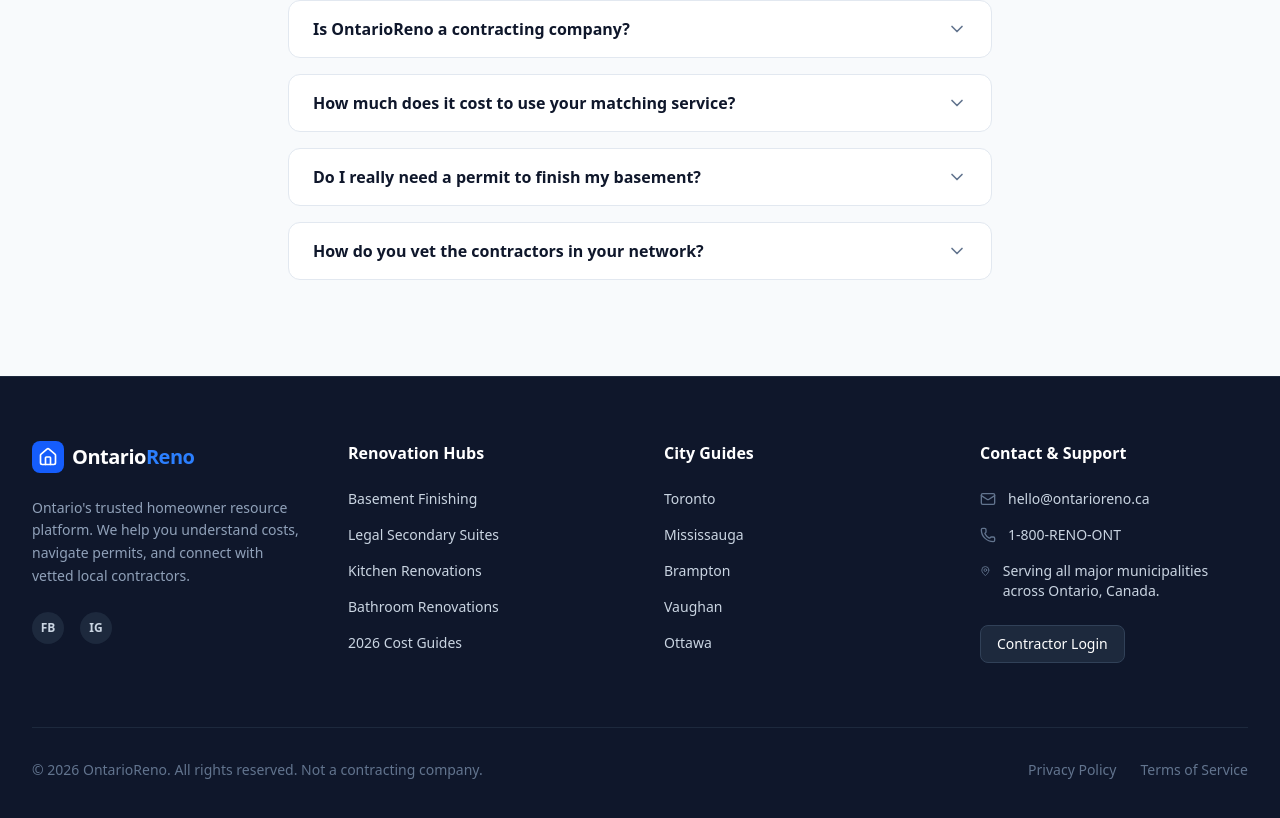
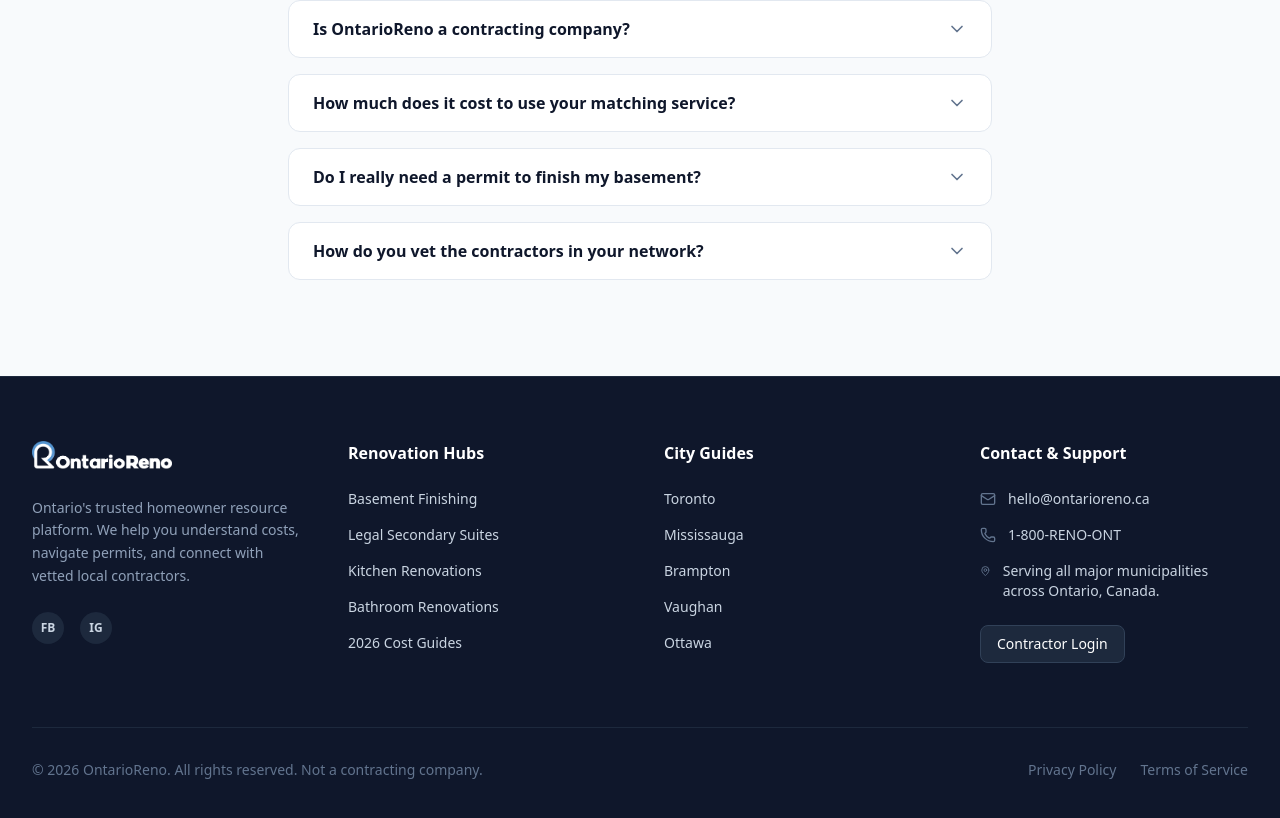
Before and after one commit to mapsforfield/ontarioreno, a React (Vite) app: page / in a window 1280 px wide. Shown: the part 3959-4777 px from the top of the page. Built offline with nearby package versions, Linux system fonts and the light colour scheme.

Commit message:
Update Footer.tsx

```diff
--- a/src/components/Footer.tsx
+++ b/src/components/Footer.tsx
@@ -1,5 +1,5 @@
 import { Link } from 'react-router-dom';
-import { Home, Mail, Phone, MapPin } from 'lucide-react';
+import { Mail, Phone, MapPin } from 'lucide-react';
 
 export default function Footer() {
   return (
@@ -9,23 +9,21 @@
 
           {/* Brand */}
           <div className="space-y-6">
-            <Link to="/" className="flex items-center gap-2 text-white">
-              <div className="bg-blue-600 text-white p-1.5 rounded-lg">
-                <Home className="h-5 w-5" />
-              </div>
-              <span className="font-bold text-xl tracking-tight">
-                Ontario<span className="text-blue-500">Reno</span>
-              </span>
+            <Link to="/" className="flex items-center text-white">
+              <img
+                src="/logo-white.png?v=2"
+                alt="OntarioReno"
+                className="h-8 w-auto object-contain"
+              />
             </Link>
             <p className="text-sm leading-relaxed text-slate-400">
-              Ontario's trusted homeowner resource platform. We help you understand costs, navigate permits, and connect with vetted local contractors.
+              Ontario&apos;s trusted homeowner resource platform. We help you understand costs, navigate permits, and connect with vetted local contractors.
             </p>
             <div className="flex space-x-4">
-              {/* Social placeholders */}
-              <div className="w-8 h-8 rounded-full bg-slate-800 flex items-center justify-center hover:bg-blue-600 transition-colors cursor-pointer">
+              <div className="w-8 h-8 rounded-full bg-slate-800 flex items-center justify-center hover:bg-[#1B3C6C] transition-colors cursor-pointer">
                 <span className="text-xs font-bold">FB</span>
               </div>
-              <div className="w-8 h-8 rounded-full bg-slate-800 flex items-center justify-center hover:bg-blue-600 transition-colors cursor-pointer">
+              <div className="w-8 h-8 rounded-full bg-slate-800 flex items-center justify-center hover:bg-[#1B3C6C] transition-colors cursor-pointer">
                 <span className="text-xs font-bold">IG</span>
               </div>
             </div>
@@ -35,11 +33,11 @@
           <div>
             <h3 className="text-white font-semibold mb-6">Renovation Hubs</h3>
             <ul className="space-y-4 text-sm">
-              <li><Link to="/basements" className="hover:text-blue-400 transition-colors">Basement Finishing</Link></li>
-              <li><Link to="/legal-suites" className="hover:text-blue-400 transition-colors">Legal Secondary Suites</Link></li>
-              <li><Link to="#" className="hover:text-blue-400 transition-colors">Kitchen Renovations</Link></li>
-              <li><Link to="#" className="hover:text-blue-400 transition-colors">Bathroom Renovations</Link></li>
-              <li><Link to="/costs" className="hover:text-blue-400 transition-colors">2026 Cost Guides</Link></li>
+              <li><Link to="/basements" className="hover:text-[#5694CF] transition-colors">Basement Finishing</Link></li>
+              <li><Link to="/legal-suites" className="hover:text-[#5694CF] transition-colors">Legal Secondary Suites</Link></li>
+              <li><Link to="#" className="hover:text-[#5694CF] transition-colors">Kitchen Renovations</Link></li>
+              <li><Link to="#" className="hover:text-[#5694CF] transition-colors">Bathroom Renovations</Link></li>
+              <li><Link to="/costs" className="hover:text-[#5694CF] transition-colors">2026 Cost Guides</Link></li>
             </ul>
           </div>
 
@@ -47,11 +45,11 @@
           <div>
             <h3 className="text-white font-semibold mb-6">City Guides</h3>
             <ul className="space-y-4 text-sm">
-              <li><Link to="/city/toronto" className="hover:text-blue-400 transition-colors">Toronto</Link></li>
-              <li><Link to="#" className="hover:text-blue-400 transition-colors">Mississauga</Link></li>
-              <li><Link to="#" className="hover:text-blue-400 transition-colors">Brampton</Link></li>
-              <li><Link to="#" className="hover:text-blue-400 transition-colors">Vaughan</Link></li>
-              <li><Link to="#" className="hover:text-blue-400 transition-colors">Ottawa</Link></li>
+              <li><Link to="/city/toronto" className="hover:text-[#5694CF] transition-colors">Toronto</Link></li>
+              <li><Link to="#" className="hover:text-[#5694CF] transition-colors">Mississauga</Link></li>
+              <li><Link to="#" className="hover:text-[#5694CF] transition-colors">Brampton</Link></li>
+              <li><Link to="#" className="hover:text-[#5694CF] transition-colors">Vaughan</Link></li>
+              <li><Link to="#" className="hover:text-[#5694CF] transition-colors">Ottawa</Link></li>
             </ul>
           </div>
 
@@ -73,7 +71,10 @@
               </li>
             </ul>
             <div className="mt-6">
-              <Link to="/match" className="inline-block bg-slate-800 hover:bg-slate-700 text-white px-4 py-2 rounded-lg text-sm font-medium transition-colors border border-slate-700">
+              <Link
+                to="/match"
+                className="inline-block bg-slate-800 hover:bg-[#1B3C6C] text-white px-4 py-2 rounded-lg text-sm font-medium transition-colors border border-slate-700"
+              >
                 Contractor Login
               </Link>
             </div>
```
